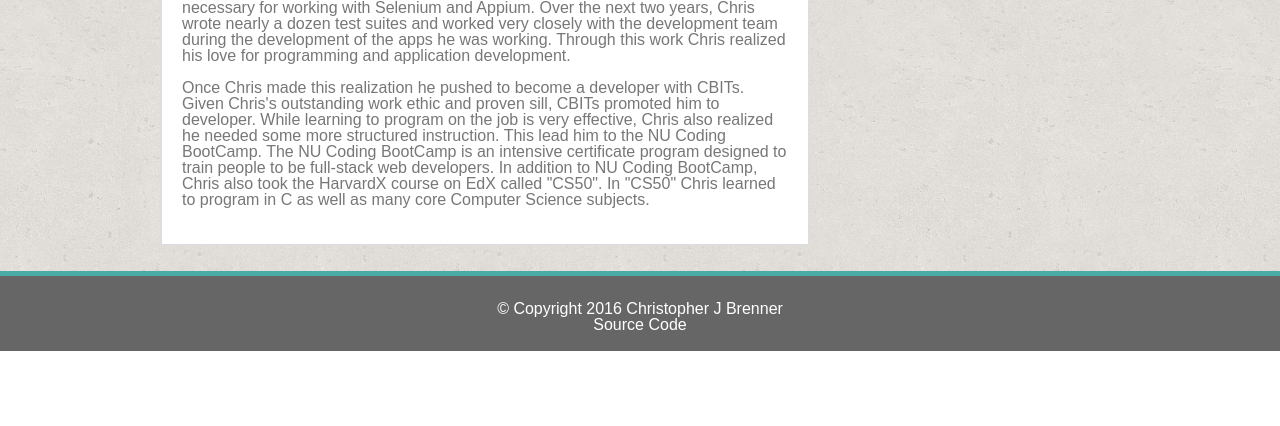
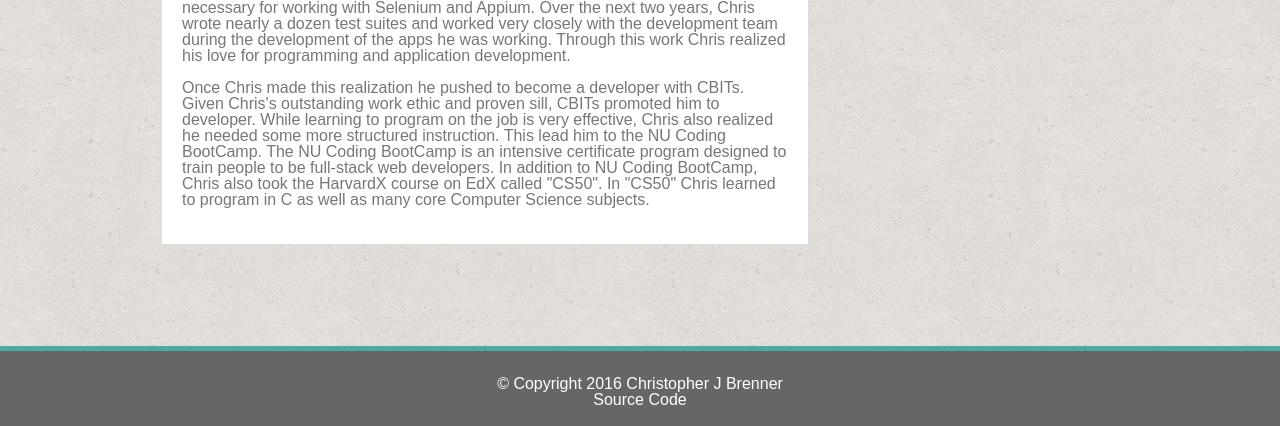
Before and after one commit to cbrenner04/Basic-Portfolio, a PHP site: page /index.php in a window 1280 px wide. Shown: the part 796-1222 px from the top of the page. Before the commit the page ends 1147 px from the top, so only its background shows below. Run offline with PHP 8.4, Linux system fonts and the light colour scheme.

Commit message:
Css tweaks

```diff
--- a/assets/css/style.css
+++ b/assets/css/style.css
@@ -57,7 +57,6 @@ p {
 }
 
 .navbar {
-	position: relative;
 	top: 0;
 	left: 0;
 	width: 100%;
@@ -93,7 +92,7 @@ p {
 
 .container {
 	width: 960px;
-	margin: 0 auto -75px;
+	margin: 0 auto;
 	min-height: 100%;
 	height: auto !important;
 }
```
